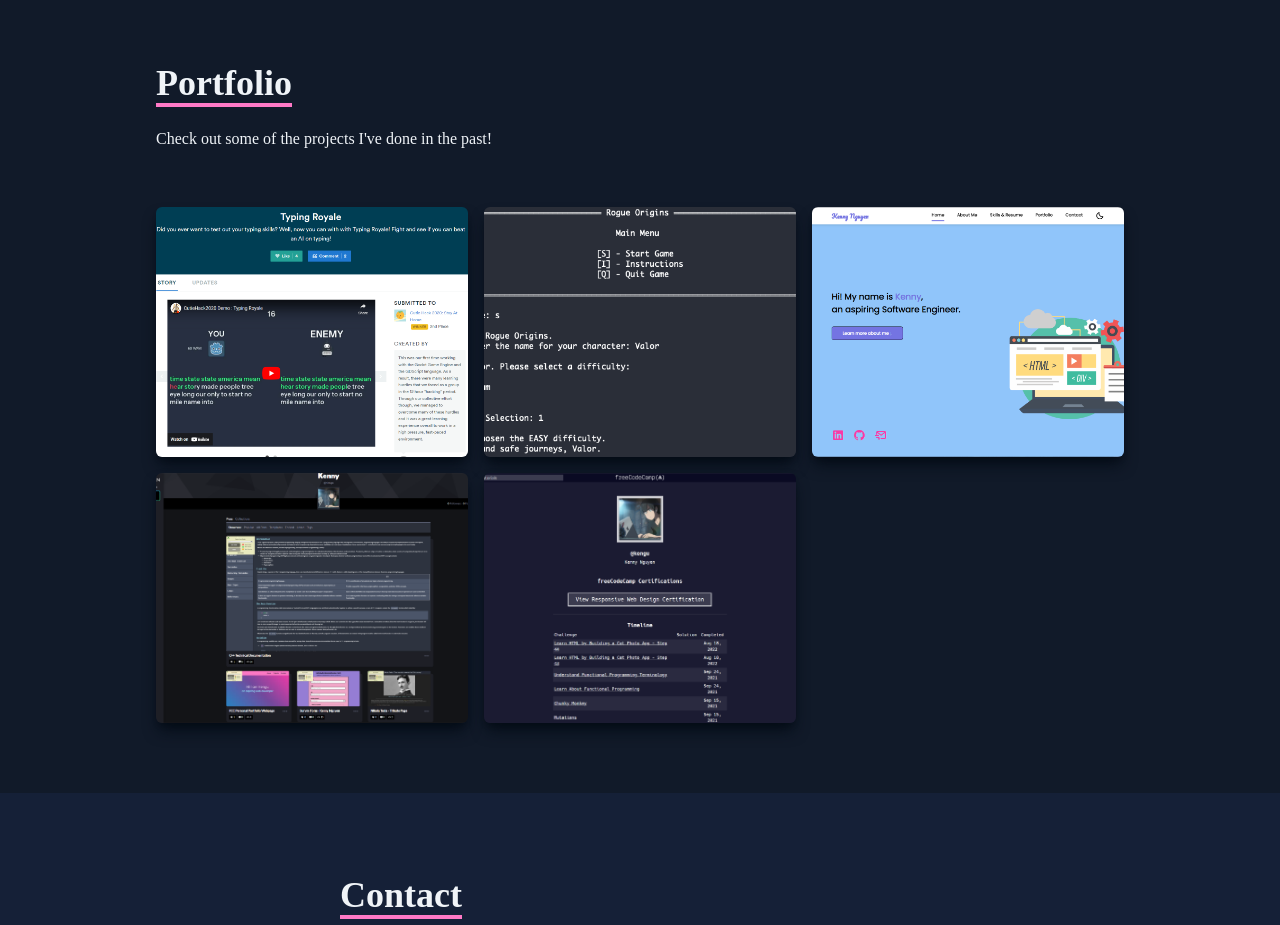
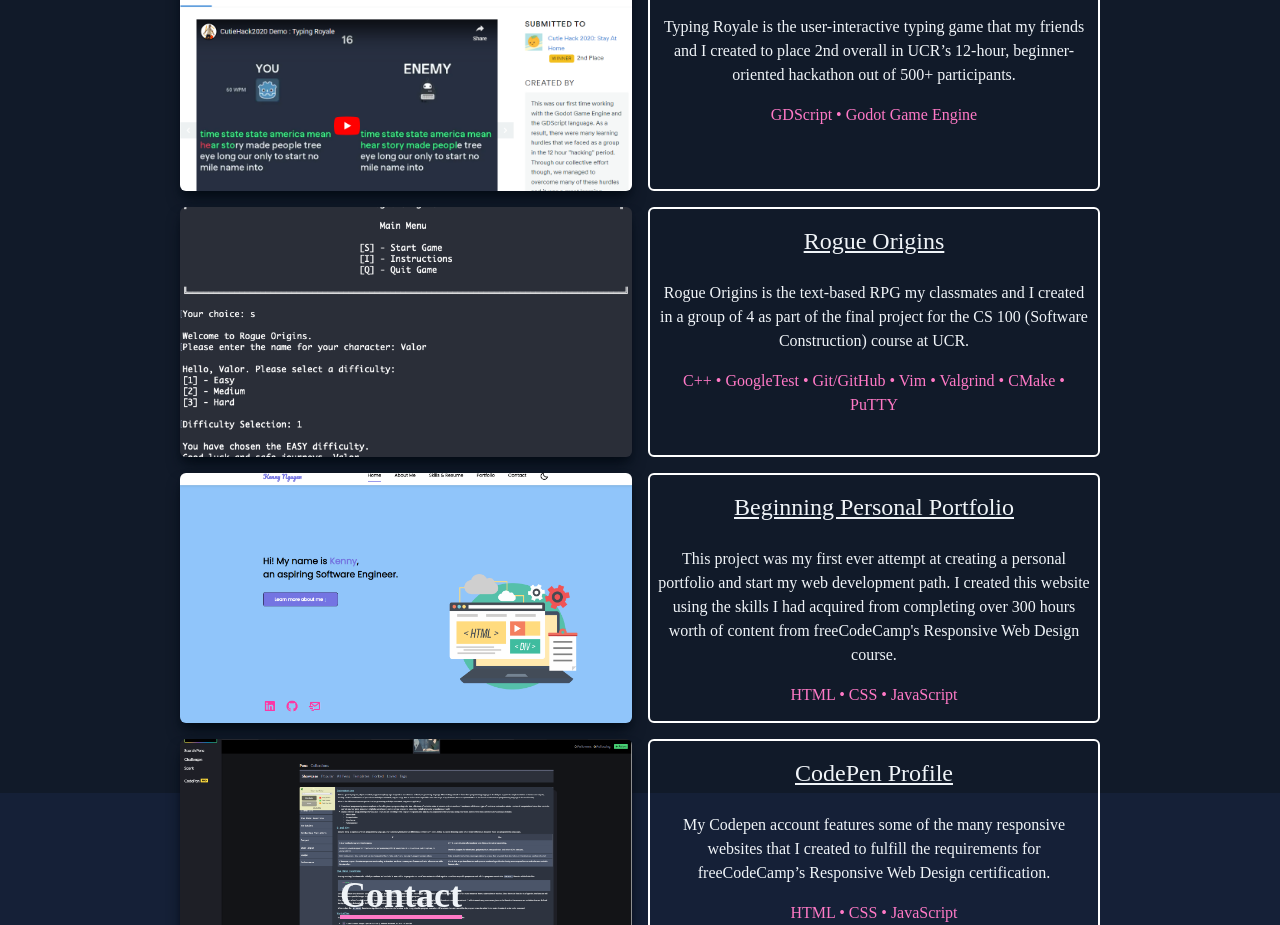
Before and after one commit to knytnguyen/portfolio, a React (Create React App) app: page / in a window 1280 px wide. Shown: the part 2407-3332 px from the top of the page. Built offline with nearby package versions, Linux system fonts and the light colour scheme.

Commit message:
Edited portfolio section

```diff
--- a/src/components/Portfolio.jsx
+++ b/src/components/Portfolio.jsx
@@ -8,13 +8,13 @@ import FCCProfile from '../assets/FreeCodeCamp-Profile.PNG'
 const Portfolio = () => {
   return (
     <div name ='portfolio' className='w-full h-screen text-[#f0f4f8] bg-[#111a29]'>
-        <div className='max-w-[1000px] mx-auto p-4 flex flex-col justify-center w-full h-full'>
+        <div className='max-w-[1000px] mx-auto p-10 flex flex-col justify-center w-full h-full'>
             <div className='pb-8'>
                 <p className='text-4xl font-bold inline border-b-4 text-[#f0f4f8] border-[#ff79c6]'>Portfolio</p>
-                <p className='py-6'>Check out some of the projects I've done in the past!</p>
+                <p className='py-6'>Check out some of the projects I've done in the past! (Hover/Click on the project image to visit the project)</p>
             </div>
             {/* CONTAINER */}
-            <div className='grid sm:grid-cols-2 md:grid-cols-3 gap-4'>
+            <div className='grid sm:grid-cols-2 md:grid-cols-2 gap-4'>
                 {/* GRID ITEM 1 */}
                 <div style={{backgroundImage: `url(${TypingRoyale})`}} className='shadow-lg shadow-[#040c16] group container rounded-md flex justify-center items-center mx-auto content-div'>
                     {/* HOVER EFFECTS */}
@@ -29,9 +29,14 @@ const Portfolio = () => {
                             <a href='/'>
                                 <button className='text-center rounded-lg px-4 py-3 m-2 bg-white text-gray-700 font-bold text-lg'>Code</button>
                             </a>
-                            <p className='underline text-bold '>Typing Royale</p>
                         </div>
                     </div>
+                </div>
+                {/* GRID ITEM 1 DESCRIPTION */}
+                <div className='border-2 border-white rounded-md'>
+                    <h3 className='p-4 underline bold text-2xl text-center'>Typing Royale</h3>
+                    <p className='p-2 text-center'>Typing Royale is the user-interactive typing game that my friends and I created to place 2nd overall in UCR’s 12-hour, beginner-oriented hackathon out of 500+ participants.</p>
+                    <p className='p-2 text-[#ff79c6] text-center'>GDScript • Godot Game Engine</p>
                 </div>
                 {/* GRID ITEM 2 */}
                 <div style={{backgroundImage: `url(${RogueOrigins})`}} className='shadow-lg shadow-[#040c16] group container rounded-md flex justify-center items-center mx-auto content-div'>
@@ -51,6 +56,12 @@ const Portfolio = () => {
                         </div>
                     </div>
                 </div>
+                {/* GRID ITEM 2 DESCRIPTION */}
+                <div className='border-2 border-white rounded-md'>
+                    <h3 className='p-4 underline bold text-2xl text-center'>Rogue Origins</h3>
+                    <p className='p-2 text-center'>Rogue Origins is the text-based RPG my classmates and I created in a group of 4 as part of the final project for the CS 100 (Software Construction) course at UCR. </p>
+                    <p className='p-2 text-[#ff79c6] text-center'>C++ • GoogleTest • Git/GitHub • Vim • Valgrind • CMake • PuTTY</p>
+                </div>
                 {/* GRID ITEM 3 */}
                 <div style={{backgroundImage: `url(${BeginningPortfolio})`}} className='shadow-lg shadow-[#040c16] group container rounded-md flex justify-center items-center mx-auto content-div'>
 
@@ -68,6 +79,12 @@ const Portfolio = () => {
                             </a>
                         </div>
                     </div>
+                </div>
+                {/* GRID ITEM 3 DESCRIPTION */}
+                <div className='border-2 border-white rounded-md'>
+                    <h3 className='p-4 underline bold text-2xl text-center'>Beginning Personal Portfolio</h3>
+                    <p className='p-2 text-center'>This project was my first ever attempt at creating a personal portfolio and start my web development path. I created this website using the skills I had acquired from completing over 300 hours worth of content from freeCodeCamp's Responsive Web Design course.</p>
+                    <p className='p-2 text-[#ff79c6] text-center'>HTML • CSS • JavaScript</p>
                 </div>
 
                 {/* GRID ITEM 4 */}
@@ -88,27 +105,12 @@ const Portfolio = () => {
                         </div>
                     </div>
                 </div>
-
-                {/* GRID ITEM 5 */}
-                <div style={{backgroundImage: `url(${FCCProfile})`}} className='shadow-lg shadow-[#040c16] group container rounded-md flex justify-center items-center mx-auto content-div'>
-
-                    {/* HOVER EFFECTS */}
-                    <div className='opacity-0 group-hover:opacity-100'>
-                        <span className='text-2xl font-bold text-white tracking-wider'>
-
-                        </span>
-                        <div className='pt-8 text-center'>
-                            <a href='/'>
-                                <button className='text-center rounded-lg px-4 py-3 m-2 bg-white text-gray-700 font-bold text-lg'>Demo</button>
-                            </a>
-                            <a href='/'>
-                                <button className='text-center rounded-lg px-4 py-3 m-2 bg-white text-gray-700 font-bold text-lg'>Code</button>
-                            </a>
-                        </div>
-                    </div>
+                {/* GRID ITEM 3 DESCRIPTION */}
+                <div className='border-2 border-white rounded-md'>
+                    <h3 className='p-4 underline bold text-2xl text-center'>CodePen Profile</h3>
+                    <p className='p-2 text-center'>My Codepen account features some of the many responsive websites that I created to fulfill the requirements for freeCodeCamp’s Responsive Web Design certification.</p>
+                    <p className='p-2 text-[#ff79c6] text-center'>HTML • CSS • JavaScript</p>
                 </div>
-
-
             </div>
         </div>
     </div>
```
